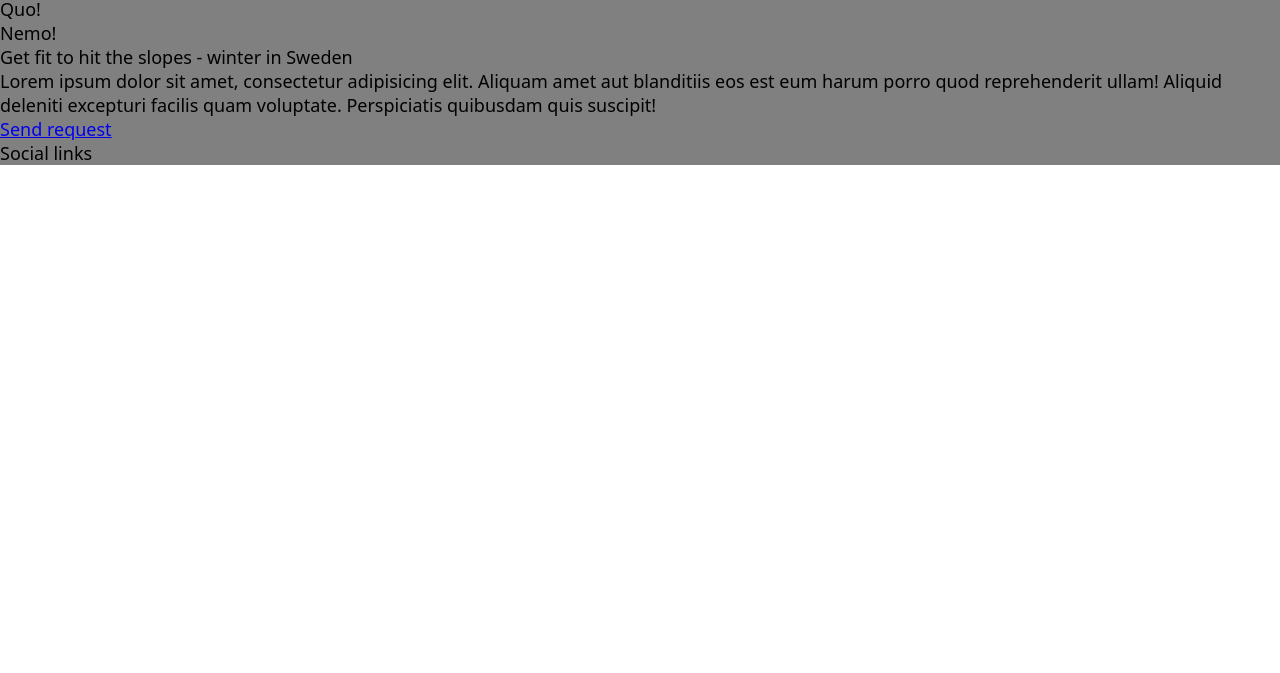
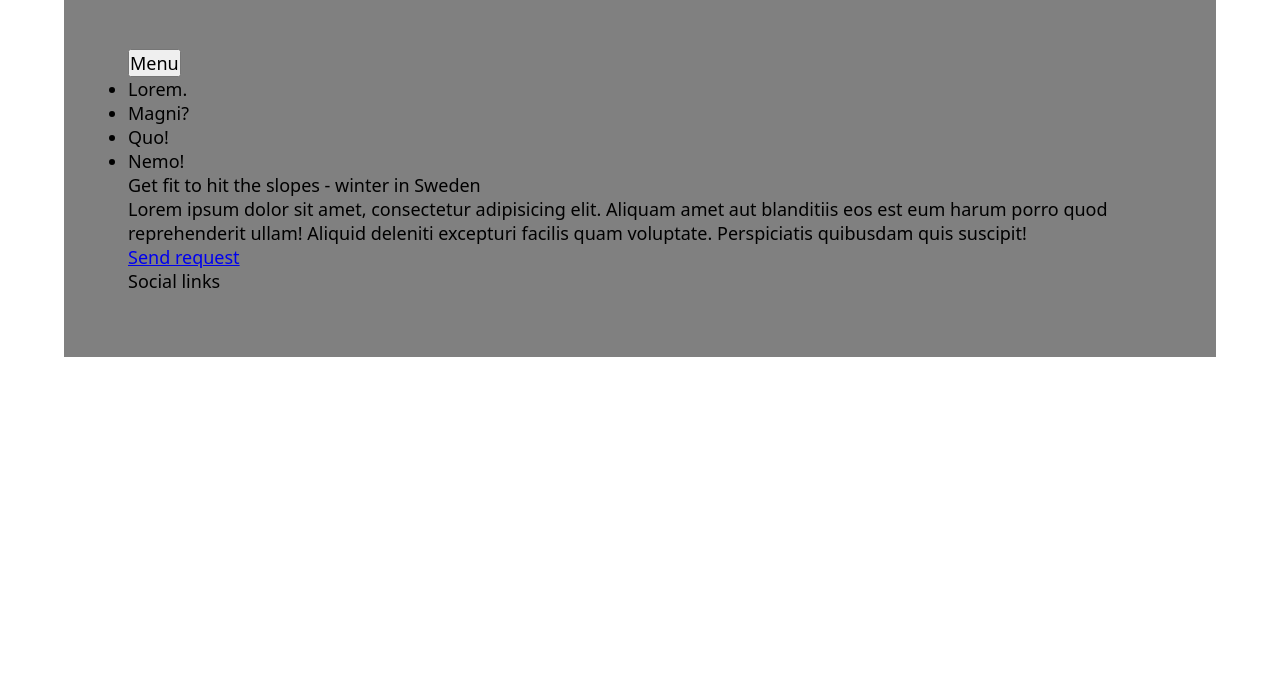
Before and after one commit to Annie-Huang/dribbble-slope-clone, a website: page index.html in a window 1280 px wide. Shown: the part 127-800 px from the top of the page. Drawn offline with Linux system fonts and the light colour scheme.

Commit message:
Add space custom properties

```diff
--- a/style.css
+++ b/style.css
@@ -9,6 +9,14 @@
   --font-size-500: 1.25rem;
   --font-size-600: 1.75rem;
   --font-size-700: 3rem;
+
+  --space-4: 1rem;
+  --space-5: 1.5rem;
+  --space-6: 2rem;
+  --space-7: 3rem;
+  --space-8: 4rem;
+
+  --body-padding: var(--space-8);
 }
 
 *,
@@ -24,7 +32,7 @@
 }
 
 body {
-  margin: 0;
+  margin: var(--body-padding);
   font-size: var(--font-size-400);
   font-family: system-ui, sans-serif;
 }
@@ -42,4 +50,5 @@
 
 .video-bg {
   background: gray;
+  padding: var(--body-padding);
 }
```
